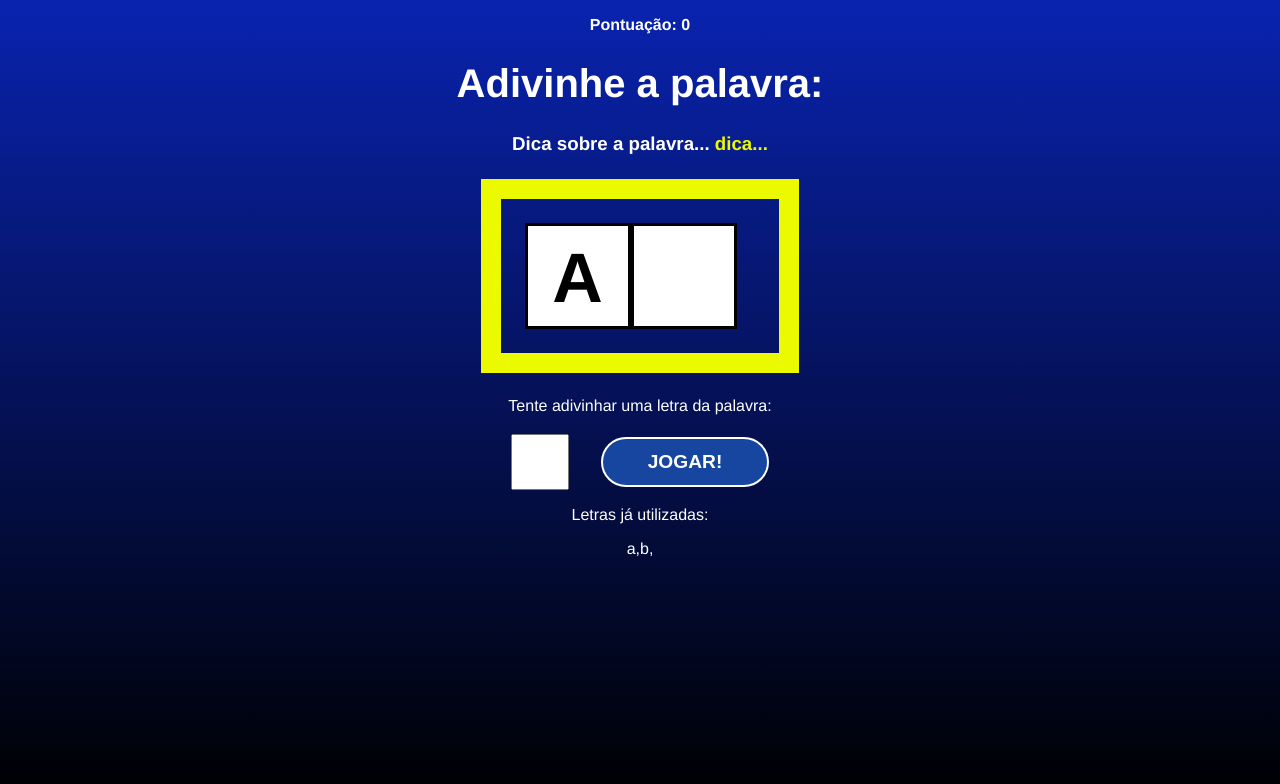
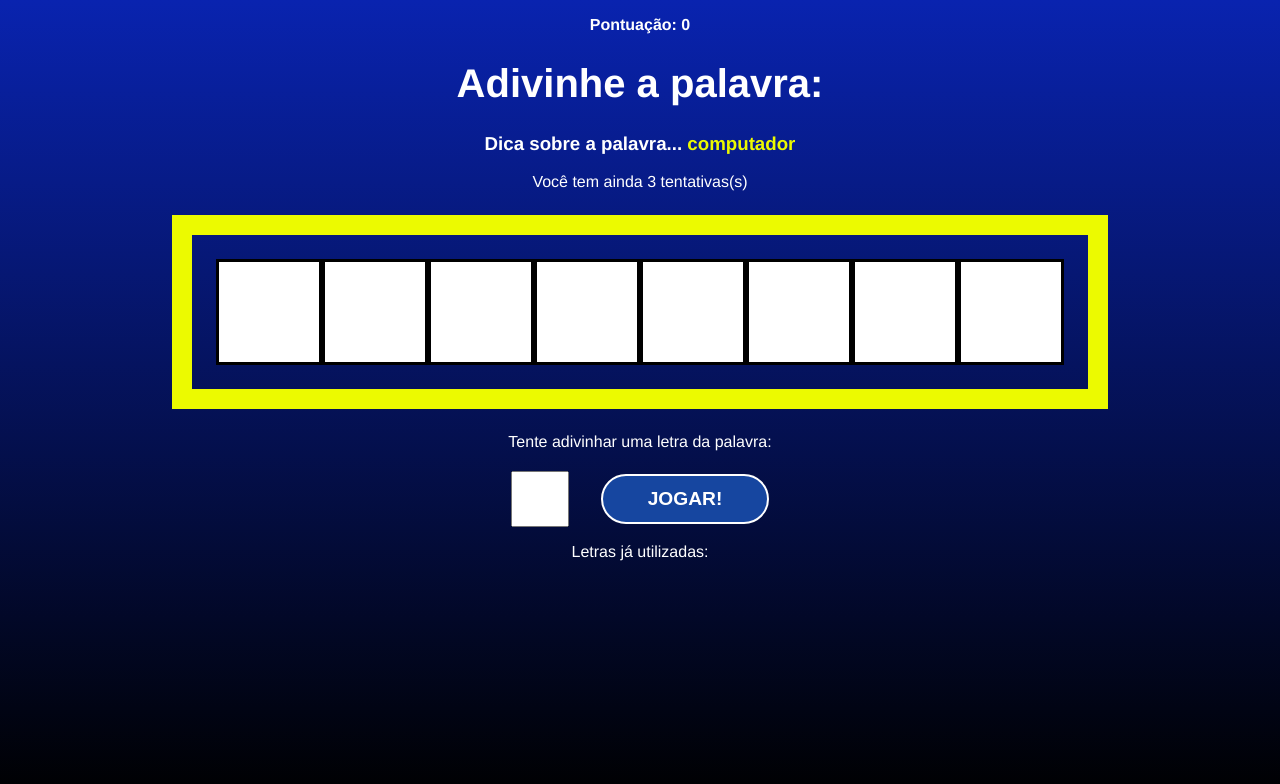
Before and after one commit to xanderifer1974/curso-react-do-zero-a-maestria-secreat-world, a React (Create React App) app: page / in a window 1280 px wide. Both pictures are taken after a click on the button "COMEÇAR O JOGO". Shown: the top 784 px of the page. Built offline with nearby package versions, Linux system fonts and the light colour scheme.

Commit message:
Consumindo states do jogo

```diff
--- a/src/App.js
+++ b/src/App.js
@@ -26,22 +26,28 @@
   const [pickedCategory, setPickedCategory] = useState("");
   const [letters, setLetters] = useState([]);
 
-  const pickWordAndCategory = () =>{
+  const [guessedLetters, setGuessedLetters] = useState([]);
+  const [wrongLetters, setWrongLetters] = useState([]);
+  const [guesses, setGuesses] = useState(3);
+  const [score, setScore] = useState(0);
+
+  const pickWordAndCategory = () => {
     //Pick a random Category
-    const categories = Object.keys(words)
-    const category = categories[Math.floor(Math.random() * Object.keys(categories).length)]
+    const categories = Object.keys(words);
+    const category =
+      categories[Math.floor(Math.random() * Object.keys(categories).length)];
 
     //Pick a random Word
-    const word = words[category][Math.floor(Math.random() * words[category].length)]
+    const word =
+      words[category][Math.floor(Math.random() * words[category].length)];
 
-    return {word, category}
-  }
-
+    return { word, category };
+  };
 
   //Start the secret words game
-  const startGame = () =>{
+  const startGame = () => {
     //Pick word and pick category
-    const {word, category} = pickWordAndCategory();
+    const { word, category } = pickWordAndCategory();
 
     //Create a array with letters
     let wordLetters = word.split("");
@@ -52,25 +58,35 @@
     setPickedCategory(category);
     setLetters(wordLetters);
 
-
     setGameState(stages[1].name);
-  }
+  };
 
   //Process the letter input
-  const verifyLetter = () =>{
+  const verifyLetter = () => {
     setGameState(stages[2].name);
-  }
+  };
 
   //Restats the game
-  const retry = () =>{
+  const retry = () => {
     setGameState(stages[0].name);
-  }
+  };
 
   return (
     <div className="App">
-      {gameState === "start" && <StartScreen startGame = {startGame} />}
-      {gameState === "game" && <Game verifyLetter={verifyLetter} />}
-      {gameState === "end" && <GameOver retry={retry}/>}
+      {gameState === "start" && <StartScreen startGame={startGame} />}
+      {gameState === "game" && (
+        <Game
+          verifyLetter={verifyLetter}
+          pickedWord={pickedWord}
+          pickedCategory={pickedCategory}
+          letters={letters}
+          guessedLetters={guessedLetters}
+          wrongLetters={wrongLetters}
+          guesses={guesses}
+          score={score}
+        />
+      )}
+      {gameState === "end" && <GameOver retry={retry} />}
     </div>
   );
 }
--- a/src/components/Game.jsx
+++ b/src/components/Game.jsx
@@ -1,30 +1,48 @@
 import "./Game.css";
 
-const Game = ({ verifyLetter }) => {
+const Game = ({
+  verifyLetter,
+  pickedWord,
+  pickedCategory,
+  letters,
+  guessedLetters,
+  wrongLetters,
+  guesses,
+  score,
+}) => {
   return (
     <div className="game">
       <p className="points">
-        <span>Pontuação: 0</span>
+        <span>Pontuação: {score}</span>
       </p>
       <h1>Adivinhe a palavra:</h1>
       <h3 className="tip">
-        Dica sobre a palavra... <span>dica...</span>
+        Dica sobre a palavra... <span>{pickedCategory}</span>
       </h3>
+      <p>Você tem ainda {guesses} tentativas(s)</p>
       <div className="wordContainer">
-        <span className="letter">A</span>
-        <span className="blankSquare"></span>
+        {letters.map((letter, i) =>
+          guessedLetters.includes(letter) ? (
+            <span key={i} className="letter">
+              {letter}
+            </span>
+          ) : (
+            <span key={i} className="blankSquare"></span>
+          )
+        )}
       </div>
       <div className="letterContainer">
         <p>Tente adivinhar uma letra da palavra:</p>
-        <form >
+        <form>
           <input type="text" name="letter" maxLength="1" required />
           <button>Jogar!</button>
         </form>
       </div>
       <div className="wrongLettersContainer">
         <p>Letras já utilizadas:</p>
-        <span>a,</span>
-        <span>b,</span>
+        {wrongLetters.map((letter, i) => (
+          <span key={i}>{letter},</span>
+        ))}
       </div>
     </div>
   );
```
